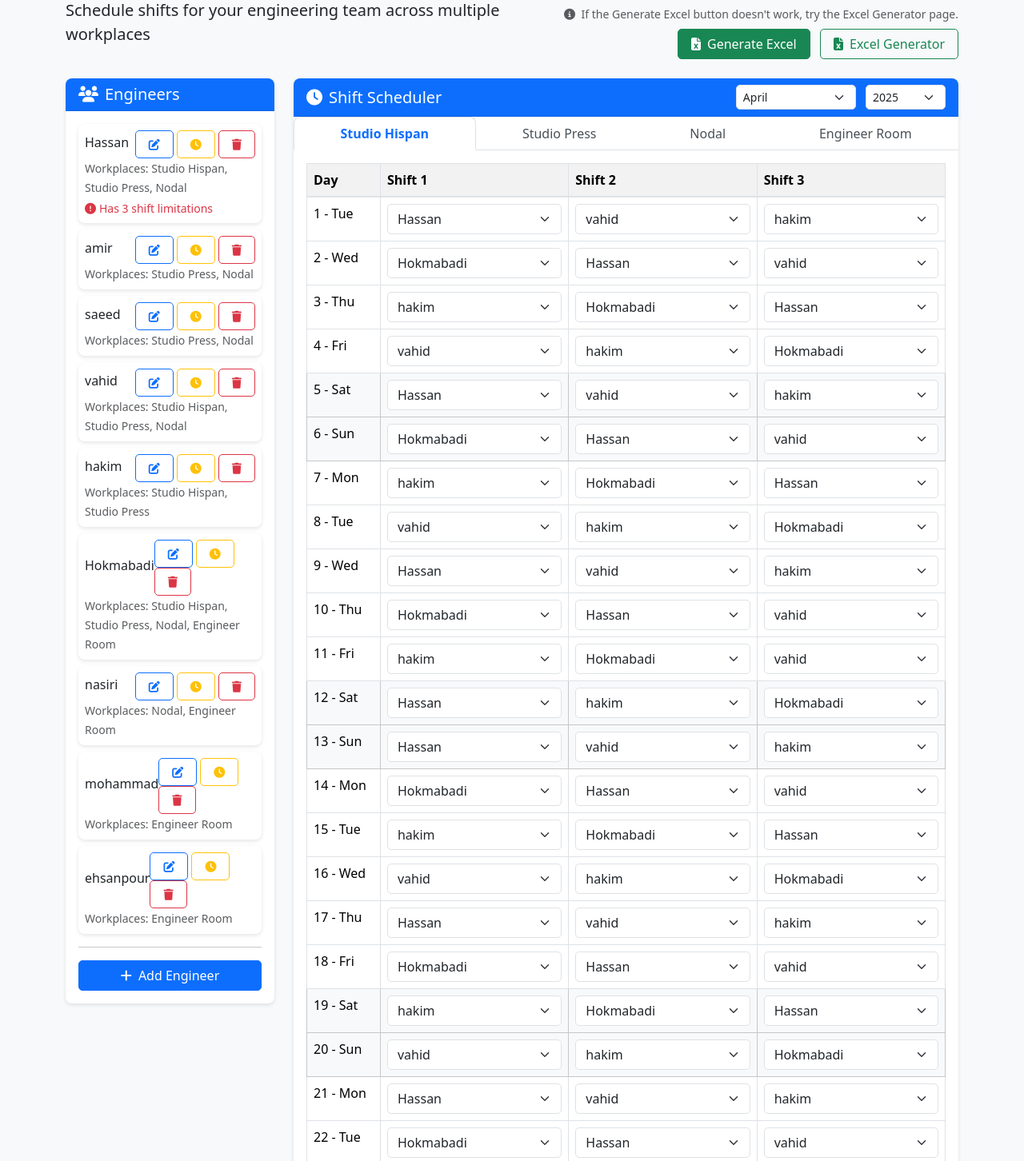
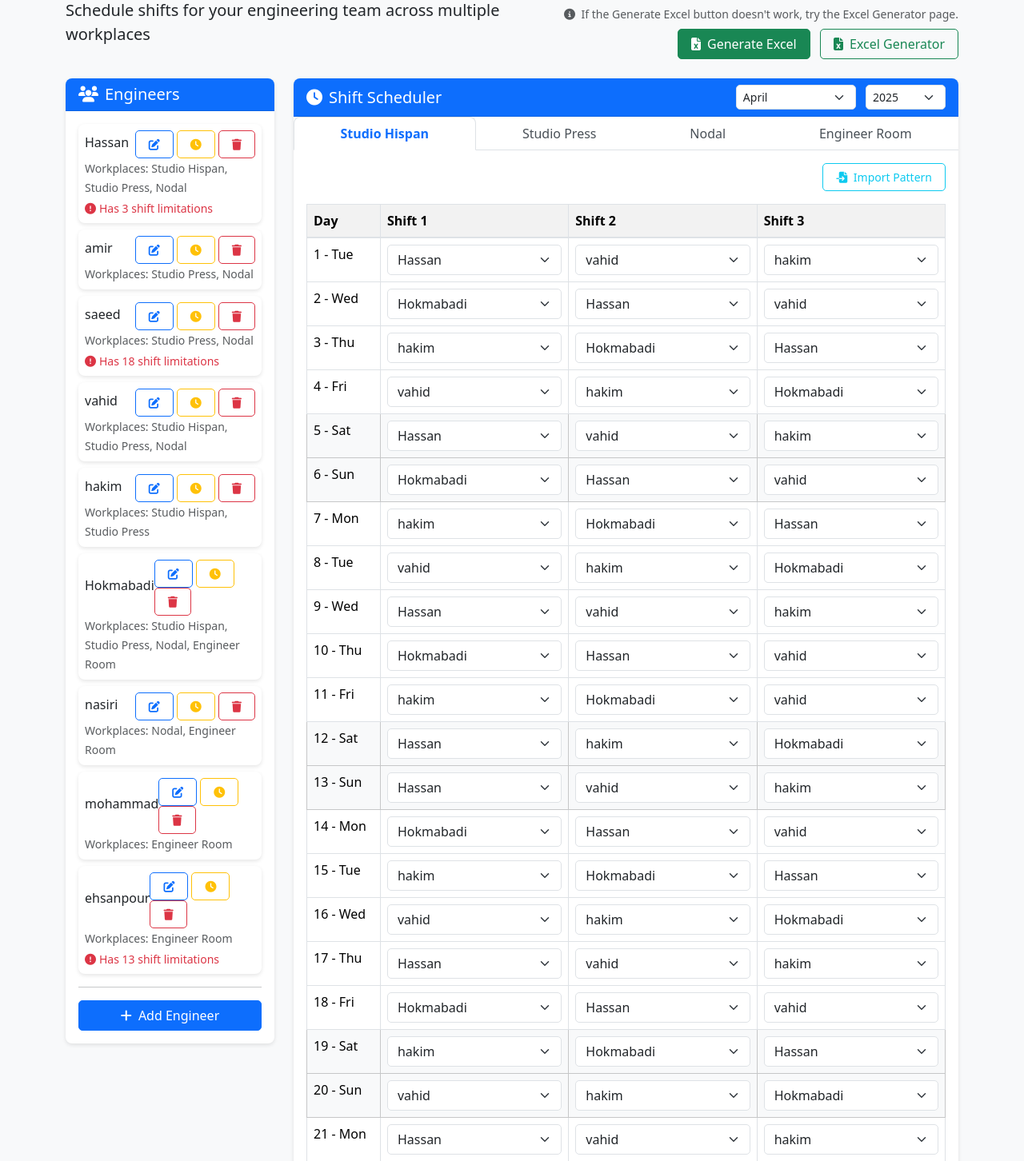
Before and after one commit to ehsaanpour/Shift-list, a FastAPI app: page / in a window 1280 px wide. Shown: the part 138-1590 px from the top of the page at 80% size. Run offline with FastAPI, Linux system fonts and the light colour scheme; some libraries are stand-ins or nearby versions.

Commit message:
version 1.4

```diff
--- a/app.py
+++ b/app.py
@@ -1,4 +1,4 @@
-from fastapi import FastAPI, Request, HTTPException, Depends
+from fastapi import FastAPI, Request, HTTPException, Depends, File, UploadFile
 from fastapi.responses import JSONResponse, FileResponse
 from fastapi.staticfiles import StaticFiles
 from fastapi.templating import Jinja2Templates
@@ -14,6 +14,8 @@ import openpyxl
 from openpyxl.styles import PatternFill, Border, Side, Alignment, Font
 from openpyxl.utils import get_column_letter
 import uvicorn
+import shutil
+import tempfile
 
 # Create FastAPI app
 app = FastAPI(title="Shift Scheduler")
@@ -75,6 +77,10 @@ class ScheduleRequest(BaseModel):
 class ExcelRequest(BaseModel):
     year: int
     month: int
+
+class PatternUploadResponse(BaseModel):
+    status: str
+    pattern: Dict[str, Dict[str, str]] = {}
 
 # Helper functions
 def load_engineers():
@@ -309,5 +315,48 @@ async def download_file(filename: str):
         raise HTTPException(status_code=404, detail="File not found")
     return FileResponse(path=file_path, filename=filename, media_type="application/vnd.openxmlformats-officedocument.spreadsheetml.sheet")
 
+@app.post("/api/pattern/upload")
+async def upload_pattern(file: UploadFile = File(...)):
+    if not file.filename.endswith(('.xlsx', '.xls')):
+        raise HTTPException(status_code=400, detail="Invalid file format. Only Excel files (.xlsx, .xls) are supported.")
+
+    # Create a temporary file
+    with tempfile.NamedTemporaryFile(delete=False, suffix='.xlsx') as tmp:
+        # Save the uploaded file
+        shutil.copyfileobj(file.file, tmp)
+        tmp_path = tmp.name
+
+    try:
+        # Open the Excel file
+        workbook = openpyxl.load_workbook(tmp_path, data_only=True)
+
+        # Assume the first sheet is the pattern sheet
+        sheet = workbook.active
+
+        # Parse the pattern (expecting days as rows and shifts as columns)
+        pattern = {}
+
+        # Determine max rows to read (30 or 31 days)
+        max_rows = min(sheet.max_row, 31)
+
+        # Read each day (row) and the 3 shifts (columns)
+        for day in range(1, max_rows + 1):
+            pattern[str(day)] = {}
+
+            # Read up to 3 shifts (columns)
+            for shift in range(1, min(4, sheet.max_column + 1)):
+                cell_value = sheet.cell(row=day, column=shift).value
+
+                # Only include non-empty cells
+                if cell_value:
+                    pattern[str(day)][f"shift{shift}"] = str(cell_value).strip()
+
+        return PatternUploadResponse(status="success", pattern=pattern)
+    except Exception as e:
+        raise HTTPException(status_code=500, detail=f"Error processing Excel file: {str(e)}")
+    finally:
+        # Clean up the temporary file
+        os.remove(tmp_path)
+
 if __name__ == "__main__":
     uvicorn.run("app:app", host="0.0.0.0", port=8000, reload=True)
--- a/data/engineers.json
+++ b/data/engineers.json
@@ -1 +1 @@
-[{"name": "Hassan", "workplaces": ["Studio Hispan", "Studio Press", "Nodal"], "limitations": {"11": ["shift1", "shift2", "shift3"]}}, {"name": "amir", "workplaces": ["Studio Press", "Nodal"]}, {"name": "saeed", "workplaces": ["Studio Press", "Nodal"]}, {"name": "vahid", "workplaces": ["Studio Hispan", "Studio Press", "Nodal"]}, {"name": "hakim", "workplaces": ["Studio Hispan", "Studio Press"]}, {"name": "Hokmabadi", "workplaces": ["Studio Hispan", "Studio Press", "Nodal", "Engineer Room"], "limitations": {}}, {"name": "nasiri", "workplaces": ["Nodal", "Engineer Room"], "limitations": {}}, {"name": "mohammad", "workplaces": ["Engineer Room"], "limitations": {}}, {"name": "ehsanpour", "workplaces": ["Engineer Room"], "limitations": {}}]
+[{"name": "Hassan", "workplaces": ["Studio Hispan", "Studio Press", "Nodal"], "limitations": {"11": ["shift1", "shift2", "shift3"]}}, {"name": "amir", "workplaces": ["Studio Press", "Nodal"]}, {"name": "saeed", "workplaces": ["Studio Press", "Nodal"], "limitations": {"11": ["shift1", "shift2"], "12": ["shift1"], "15": ["shift2"], "17": ["shift2"], "18": ["shift1"], "21": ["shift1"], "23": ["shift1"], "25": ["shift1", "shift3"], "28": ["shift2", "shift3"], "29": ["shift1", "shift2", "shift3"], "30": ["shift1", "shift2", "shift3"]}}, {"name": "vahid", "workplaces": ["Studio Hispan", "Studio Press", "Nodal"]}, {"name": "hakim", "workplaces": ["Studio Hispan", "Studio Press"]}, {"name": "Hokmabadi", "workplaces": ["Studio Hispan", "Studio Press", "Nodal", "Engineer Room"], "limitations": {}}, {"name": "nasiri", "workplaces": ["Nodal", "Engineer Room"], "limitations": {}}, {"name": "mohammad", "workplaces": ["Engineer Room"], "limitations": {}}, {"name": "ehsanpour", "workplaces": ["Engineer Room"], "limitations": {"5": ["shift2"], "8": ["shift2"], "9": ["shift1"], "10": ["shift1"], "15": ["shift2"], "25": ["shift1", "shift2", "shift3"], "26": ["shift2", "shift3"], "27": ["shift2"], "28": ["shift2"], "29": ["shift2"]}}]
--- a/static/js/main.js
+++ b/static/js/main.js
@@ -33,6 +33,10 @@ function initYearDropdown() {
     }
 }
 
+// Variables to store pattern data
+let currentPattern = {};
+let currentPatternWorkplace = '';
+
 // Set up event listeners for interactive elements
 function setupEventListeners() {
     // Save engineer button
@@ -62,18 +66,48 @@ function setupEventListeners() {
     // Auto-Assign Engineers button
     const autoAssignBtn = document.getElementById('btnAutoAssign');
     if (autoAssignBtn) {
-        // Remove any existing event listeners (to prevent duplicates)
-        autoAssignBtn.replaceWith(autoAssignBtn.cloneNode(true));
+        autoAssignBtn.addEventListener('click', autoAssignEngineers);
+    }
 
-        // Get the fresh element and add the event listener
-        const newAutoAssignBtn = document.getElementById('btnAutoAssign');
-        if (newAutoAssignBtn) {
-            newAutoAssignBtn.addEventListener('click', function(event) {
-                event.preventDefault();
-                autoAssignEngineers();
-            });
-            console.log('Auto-assign button event listener attached');
-        }
+    // Import Pattern buttons
+    const importPatternBtns = document.querySelectorAll('.import-pattern-btn');
+    importPatternBtns.forEach(btn => {
+        btn.addEventListener('click', function() {
+            const workplace = this.dataset.workplace;
+            openImportPatternModal(workplace);
+        });
+    });
+
+    // Pattern file input change
+    const patternFileInput = document.getElementById('patternFile');
+    if (patternFileInput) {
+        patternFileInput.addEventListener('change', function() {
+            const previewBtn = document.getElementById('btnPreviewPattern');
+            const applyBtn = document.getElementById('btnApplyPattern');
+
+            if (this.files.length > 0) {
+                previewBtn.disabled = false;
+            } else {
+                previewBtn.disabled = true;
+                applyBtn.disabled = true;
+
+                // Hide preview
+                const previewSection = document.getElementById('patternPreview');
+                previewSection.classList.add('d-none');
+            }
+        });
+    }
+
+    // Preview Pattern button
+    const previewPatternBtn = document.getElementById('btnPreviewPattern');
+    if (previewPatternBtn) {
+        previewPatternBtn.addEventListener('click', previewPattern);
+    }
+
+    // Apply Pattern button
+    const applyPatternBtn = document.getElementById('btnApplyPattern');
+    if (applyPatternBtn) {
+        applyPatternBtn.addEventListener('click', applyPattern);
     }
 
     // Month and year select
@@ -963,7 +997,246 @@ function clearAllShifts() {
     }
 }
 
+// Open the Import Pattern modal
+function openImportPatternModal(workplace) {
+    // Store the current workplace
+    currentPatternWorkplace = workplace;
+
+    // Update modal title
+    const workplaceNameElement = document.getElementById('patternWorkplaceName');
+    if (workplaceNameElement) {
+        workplaceNameElement.textContent = workplace;
+    }
+
+    // Reset form
+    const patternForm = document.getElementById('patternUploadForm');
+    if (patternForm) {
+        patternForm.reset();
+    }
+
+    // Reset buttons
+    const previewBtn = document.getElementById('btnPreviewPattern');
+    const applyBtn = document.getElementById('btnApplyPattern');
+    if (previewBtn) previewBtn.disabled = true;
+    if (applyBtn) applyBtn.disabled = true;
+
+    // Hide preview
+    const previewSection = document.getElementById('patternPreview');
+    if (previewSection) {
+        previewSection.classList.add('d-none');
+    }
+
+    // Show the modal
+    const modal = new bootstrap.Modal(document.getElementById('importPatternModal'));
+    modal.show();
+}
+
+// Preview the pattern from uploaded Excel file
+function previewPattern() {
+    const fileInput = document.getElementById('patternFile');
+    if (!fileInput || !fileInput.files || fileInput.files.length === 0) {
+        showAlert('Please select an Excel file first.', 'warning');
+        return;
+    }
+
+    // Show loading state
+    const previewBtn = document.getElementById('btnPreviewPattern');
+    const originalText = previewBtn.innerHTML;
+    previewBtn.innerHTML = '<span class="spinner-border spinner-border-sm" role="status" aria-hidden="true"></span> Processing...';
+    previewBtn.disabled = true;
+
+    const formData = new FormData();
+    formData.append('file', fileInput.files[0]);
+
+    fetch('/api/pattern/upload', {
+        method: 'POST',
+        body: formData
+    })
+    .then(response => {
+        if (!response.ok) {
+            throw new Error('Error uploading file. Server returned ' + response.status);
+        }
+        return response.json();
+    })
+    .then(data => {
+        if (data.status === 'success') {
+            // Store the pattern
+            currentPattern = data.pattern;
+
+            // Generate preview
+            generatePatternPreview(data.pattern);
+
+            // Enable apply button
+            const applyBtn = document.getElementById('btnApplyPattern');
+            applyBtn.disabled = false;
+        } else {
+            throw new Error('Failed to process pattern file');
+        }
+    })
+    .catch(error => {
+        console.error('Error processing pattern file:', error);
+        showAlert('Failed to process pattern file: ' + error.message, 'danger');
+    })
+    .finally(() => {
+        // Reset button state
+        previewBtn.innerHTML = originalText;
+        previewBtn.disabled = false;
+    });
+}
+
+// Generate a preview of the pattern data
+function generatePatternPreview(pattern) {
+    const previewSection = document.getElementById('patternPreview');
+    const previewTable = document.getElementById('patternPreviewTable');
+
+    if (!previewSection || !previewTable) return;
+
+    // Clear previous preview
+    const tbody = previewTable.querySelector('tbody');
+    tbody.innerHTML = '';
+
+    // Get current month and year to display correct day labels
+    const month = parseInt(document.getElementById('monthSelect').value);
+    const year = parseInt(document.getElementById('yearSelect').value);
+
+    // Create rows for each day
+    Object.keys(pattern).sort((a, b) => parseInt(a) - parseInt(b)).forEach(day => {
+        const date = new Date(year, month - 1, parseInt(day));
+        const dayOfWeek = date.toLocaleDateString('en-US', { weekday: 'short' });
+        const dayLabel = `${day} - ${dayOfWeek}`;
+
+        const row = document.createElement('tr');
+
+        // Day column
+        const dayCell = document.createElement('td');
+        dayCell.textContent = dayLabel;
+        row.appendChild(dayCell);
+
+        // Shift columns
+        for (let shift = 1; shift <= 3; shift++) {
+            const shiftKey = `shift${shift}`;
+            const cell = document.createElement('td');
+            cell.textContent = pattern[day][shiftKey] || '—';
+            row.appendChild(cell);
+        }
+
+        tbody.appendChild(row);
+    });
+
+    // Show the preview section
+    previewSection.classList.remove('d-none');
+}
+
+// Apply the pattern to the schedule
+function applyPattern() {
+    if (!currentPattern || !currentPatternWorkplace) {
+        showAlert('No pattern data available to apply.', 'warning');
+        return;
+    }
+
+    // Get checkbox values
+    const overrideExisting = document.getElementById('overrideExisting').checked;
+    const respectLimitations = document.getElementById('respectLimitations').checked;
+
+    // Show loading state
+    const applyBtn = document.getElementById('btnApplyPattern');
+    const originalText = applyBtn.innerHTML;
+    applyBtn.innerHTML = '<span class="spinner-border spinner-border-sm" role="status" aria-hidden="true"></span> Applying...';
+    applyBtn.disabled = true;
+
+    // Find the workplace tab content
+    const workplaceId = currentPatternWorkplace.replace(/\s+/g, '-').toLowerCase();
+    const workplaceElement = document.getElementById(`schedule-${workplaceId}`);
+
+    if (!workplaceElement) {
+        showAlert(`Could not find schedule for ${currentPatternWorkplace}`, 'danger');
+        applyBtn.innerHTML = originalText;
+        applyBtn.disabled = false;
+        return;
+    }
+
+    // Count assignments
+    let appliedCount = 0;
+    let skippedDueToLimitations = 0;
+    let skippedDueToExisting = 0;
+
+    // For each day in the pattern
+    Object.keys(currentPattern).forEach(day => {
+        // For each shift in the day
+        Object.keys(currentPattern[day]).forEach(shift => {
+            const engineerName = currentPattern[day][shift];
+
+            // Skip if no engineer assigned in pattern
+            if (!engineerName) return;
+
+            // Find the select element for this day and shift
+            const selectElem = workplaceElement.querySelector(
+                `select[data-day="${day}"][data-shift="${shift}"][data-workplace="${currentPatternWorkplace}"]`
+            );
+
+            if (!selectElem) return;
+
+            // Check if there's already an assignment
+            if (selectElem.value && !overrideExisting) {
+                skippedDueToExisting++;
+                return;
+            }
+
+            // Find engineer in options
+            let engineerOption = null;
+            for (let i = 0; i < selectElem.options.length; i++) {
+                if (selectElem.options[i].textContent === engineerName) {
+                    engineerOption = selectElem.options[i];
+                    break;
+                }
+            }
+
+            // Skip if engineer not found
+            if (!engineerOption) return;
+
+            // Check limitations if required
+            if (respectLimitations) {
+                // Find the engineer object
+                const engineer = window.engineers.find(eng => eng.name === engineerName);
+
+                // Skip if engineer not found
+                if (!engineer) return;
+
+                // Check if the engineer has limitations for this day and shift
+                if (engineer.limitations &&
+                    (engineer.limitations[day] || engineer.limitations[`${day}`]) &&
+                    ((engineer.limitations[day] && engineer.limitations[day].includes(shift)) ||
+                     (engineer.limitations[`${day}`] && engineer.limitations[`${day}`].includes(shift)))) {
+                    skippedDueToLimitations++;
+                    return;
+                }
+            }
+
+            // Apply the assignment
+            selectElem.value = engineerOption.value;
+            appliedCount++;
+        });
+    });
+
+    // Show results
+    const message = `Applied ${appliedCount} assignments from the pattern.` +
+        (skippedDueToLimitations > 0 ? ` Skipped ${skippedDueToLimitations} due to limitations.` : '') +
+        (skippedDueToExisting > 0 ? ` Skipped ${skippedDueToExisting} due to existing assignments.` : '');
+
+    showAlert(message, 'success');
+
+    // Close modal
+    bootstrap.Modal.getInstance(document.getElementById('importPatternModal')).hide();
+
+    // Reset button state
+    applyBtn.innerHTML = originalText;
+    applyBtn.disabled = false;
+}
+
 // Make functions available globally
 window.autoAssignEngineers = autoAssignEngineers;
 window.saveSchedule = saveSchedule;
 window.clearAllShifts = clearAllShifts;
+window.openImportPatternModal = openImportPatternModal;
+window.previewPattern = previewPattern;
+window.applyPattern = applyPattern;
--- a/templates/index.html
+++ b/templates/index.html
@@ -89,6 +89,12 @@
                     <div class="tab-pane fade {% if loop.first %}show active{% endif %}"
                          id="content-{{ workplace|replace(' ', '-')|lower }}"
                          role="tabpanel">
+                        <div class="d-flex justify-content-end mb-3">
+                            <button class="btn btn-sm btn-outline-info import-pattern-btn"
+                                    data-workplace="{{ workplace }}">
+                                <i class="fas fa-file-import me-1"></i> Import Pattern
+                            </button>
+                        </div>
                         <div id="schedule-{{ workplace|replace(' ', '-')|lower }}">
                             <!-- Schedule table will be generated here -->
                         </div>
@@ -180,6 +186,71 @@
             </div>
             <div class="modal-footer">
                 <button type="button" class="btn btn-secondary" data-bs-dismiss="modal">Close</button>
+            </div>
+        </div>
+    </div>
+</div>
+
+<!-- Import Pattern Modal -->
+<div class="modal fade" id="importPatternModal" tabindex="-1">
+    <div class="modal-dialog">
+        <div class="modal-content">
+            <div class="modal-header bg-info text-white">
+                <h5 class="modal-title"><i class="fas fa-file-import me-2"></i>Import Pattern</h5>
+                <button type="button" class="btn-close btn-close-white" data-bs-dismiss="modal" aria-label="Close"></button>
+            </div>
+            <div class="modal-body">
+                <p>Upload an Excel file with engineer assignments pattern for <strong id="patternWorkplaceName"></strong>.</p>
+                <p class="small text-muted">The Excel file should have 30 or 31 rows (days) and 3 columns (shifts) with engineer names.</p>
+
+                <form id="patternUploadForm" enctype="multipart/form-data">
+                    <div class="mb-3">
+                        <label for="patternFile" class="form-label">Pattern File</label>
+                        <input class="form-control" type="file" id="patternFile" accept=".xlsx,.xls">
+                    </div>
+
+                    <div class="form-check mb-3">
+                        <input class="form-check-input" type="checkbox" id="overrideExisting">
+                        <label class="form-check-label" for="overrideExisting">
+                            Override existing assignments
+                        </label>
+                    </div>
+
+                    <div class="form-check mb-3">
+                        <input class="form-check-input" type="checkbox" id="respectLimitations" checked>
+                        <label class="form-check-label" for="respectLimitations">
+                            Respect engineer limitations
+                        </label>
+                    </div>
+                </form>
+
+                <div id="patternPreview" class="d-none">
+                    <h6 class="mt-3">Preview:</h6>
+                    <div class="table-responsive" style="max-height: 300px; overflow-y: auto;">
+                        <table class="table table-sm table-bordered" id="patternPreviewTable">
+                            <thead>
+                                <tr>
+                                    <th>Day</th>
+                                    <th>Shift 1</th>
+                                    <th>Shift 2</th>
+                                    <th>Shift 3</th>
+                                </tr>
+                            </thead>
+                            <tbody>
+                                <!-- Preview content will be added here -->
+                            </tbody>
+                        </table>
+                    </div>
+                </div>
+            </div>
+            <div class="modal-footer">
+                <button type="button" class="btn btn-secondary" data-bs-dismiss="modal">Cancel</button>
+                <button type="button" class="btn btn-info" id="btnPreviewPattern" disabled>
+                    <i class="fas fa-eye me-1"></i> Preview
+                </button>
+                <button type="button" class="btn btn-primary" id="btnApplyPattern" disabled>
+                    <i class="fas fa-check me-1"></i> Apply Pattern
+                </button>
             </div>
         </div>
     </div>
```
Also changed, not shown: 4 other files.
